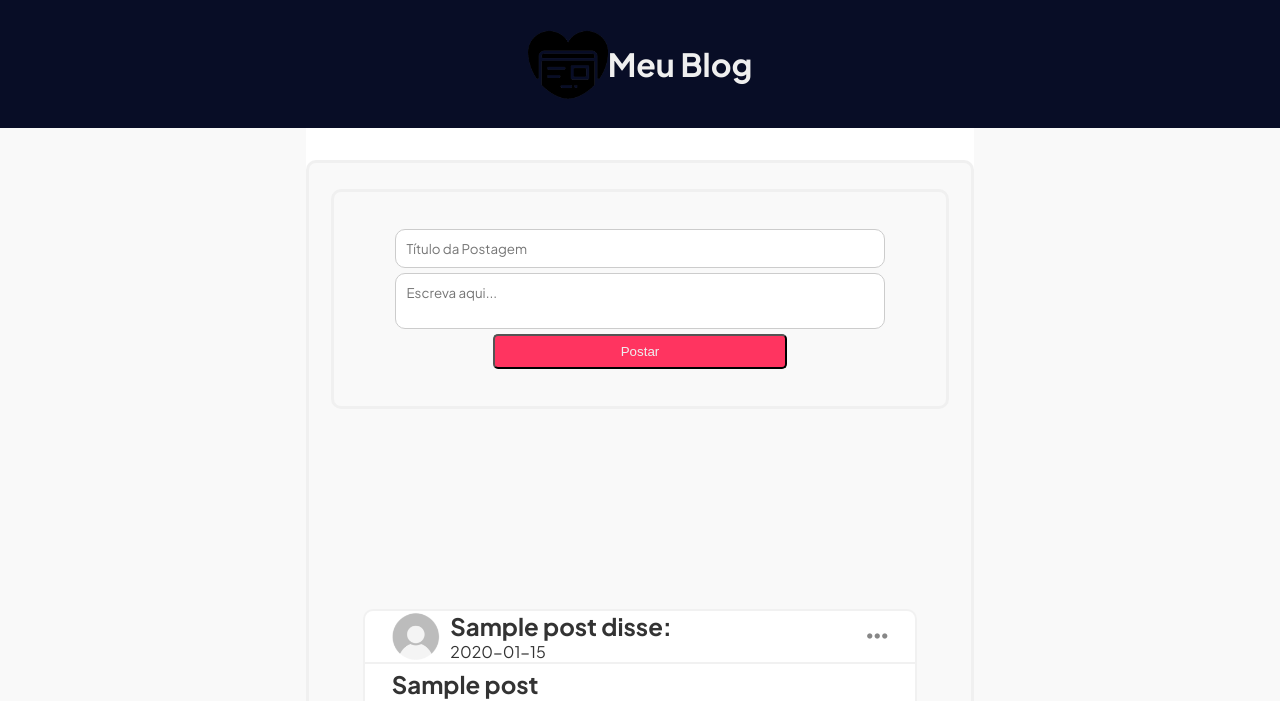
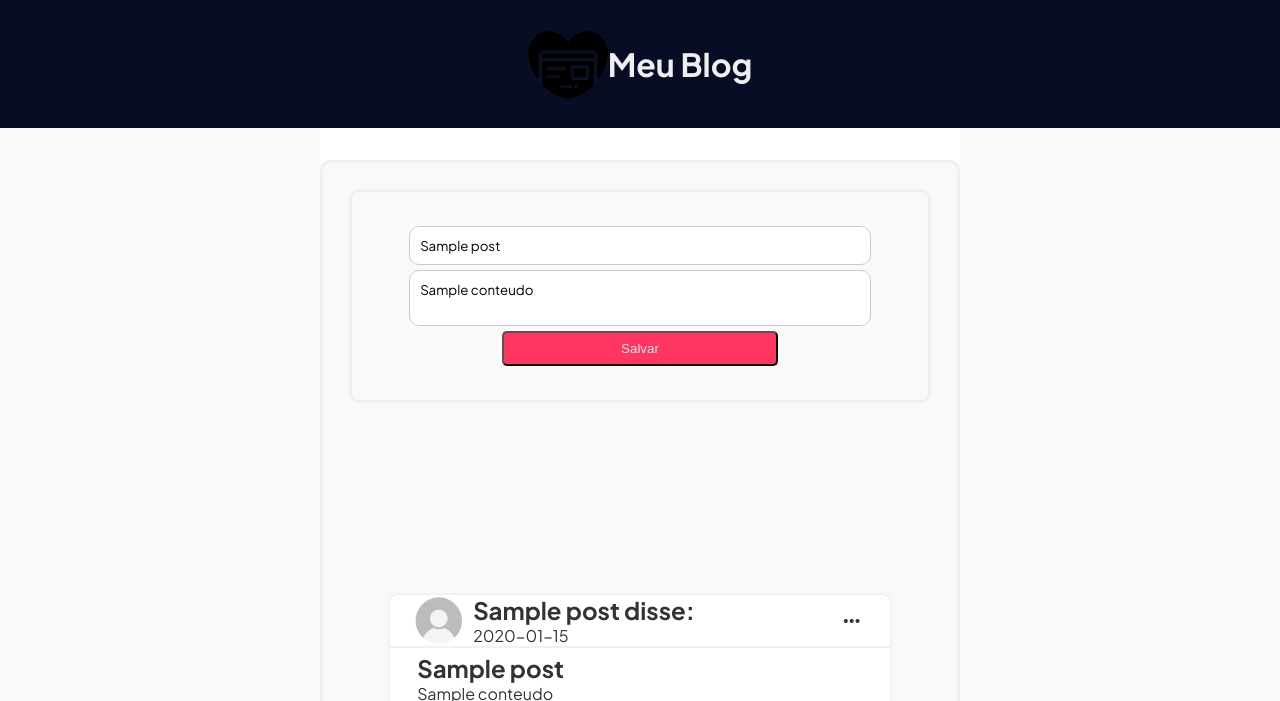
Before and after one commit to Lorena-Rinaldo/Blog, a Flask app: template templates/index.html in a window 1280 px wide. Shown: the top 701 px of the page. Run offline with Flask 3, Linux system fonts and the light colour scheme; the template is opened without the code that fills it: most values are stand-ins (such as "Sample title", 1, 10 or a date in 2020).

Commit message:
Realização das funções de editar e excluir posts

```diff
--- a/app.py
+++ b/app.py
@@ -1,5 +1,7 @@
 from flask import Flask, render_template, request, redirect, flash
-from database import listar_post, adicionar_post
+from database import listar_post, adicionar_post, conectar
+
+import mysql.connector
 
 # Informa o tipo do app
 app = Flask(__name__)
@@ -17,8 +19,6 @@ def index():
 
 
 # Rota do form de postagem
-
-
 @app.route("/novopost", methods=["GET", "POST"])
 def novopost():
     if request.method == "GET":
@@ -39,6 +39,58 @@ def novopost():
         return redirect("/")
 
 
+# Rota para Editar posts
+@app.route("/editarpost/<int:idPost>", methods=["GET", "POST"])
+def editarpost(idPost):
+    if request.method == "GET":
+        try:
+            with conectar() as conexao:
+                cursor = conexao.cursor(dictionary=True)
+                cursor.execute(f"SELECT * FROM post WHERE idPost = {idPost}")
+                post = cursor.fetchone()
+                postagens = listar_post()
+                return render_template("index.html", postagens=postagens, post=post)
+        except mysql.connector.Error as erro:
+            print(f"Erro de BD! \n Erro: {erro}")
+            flash("Houve um erro! Tente mais tarde!")
+            return redirect("/")
+
+    if request.method == "POST":
+        # Pegando informações do formulário
+        titulo = request.form["titulo"]
+        conteudo = request.form["conteudo"]
+        try:
+            with conectar() as conexao:
+                cursor = conexao.cursor()
+                # O trecho '(%s, %s, %s)' significa injeção de SQL
+                sql = "UPDATE post SET titulo=%s,conteudo=%s WHERE idPost = %s"
+                cursor.execute(sql, (titulo, conteudo, idPost))
+                conexao.commit()
+                return redirect("/")
+        except mysql.connector.Error as erro:
+            print(f"Erro de BD! \n Erro: {erro}")
+            flash("Ops! Tente mais tarde!")
+            redirect("/")
+
+
+# Rota para Excluir Post
+@app.route("/excluirpost/<int:idPost>")
+def excluirpost(idPost):
+    try:
+        with conectar() as conexao:
+            cursor = conexao.cursor()
+            # O trecho '(%s, %s, %s)' significa injeção de SQL
+            sql = "DELETE FROM post WHERE idPost = %s"
+            cursor.execute(sql, (idPost,))
+            conexao.commit()
+            flash("Post Excluído!")
+            return redirect("/")
+    except mysql.connector.Error as erro:
+        print(f"Erro de BD! \n Erro: {erro}")
+        flash("Ops! Tente mais tarde!")
+        redirect("/")
+
+
 #  ---Final do Arquivo---
 if __name__ == "__main__":
     app.run(debug=True)
--- /dev/null
+++ b/static/css/flashmessage.css
@@ -0,0 +1,19 @@
+.flash-message {
+    position: fixed;
+    text-align: center;
+    width: 16em;
+    bottom: 20px;
+    right: 20px;
+    color: #080D26;
+    padding: 2em;
+    border-radius: 5px;
+    border: 1px solid #FF3460;
+    box-shadow: 0 4px 8px rgba(0, 0, 0, 0.2);
+    z-index: 1000;
+    opacity: 0;
+    transition: opacity 0.5s ease-in-out;
+}
+
+.flash-message.show {
+    opacity: 1;
+}
--- a/static/css/style.css
+++ b/static/css/style.css
@@ -17,8 +17,9 @@
 * {
     margin: 0;
     padding: 0;
-    box-sizing: 0;
+    box-sizing: border-box;
 }
+
 
 html {
     overflow-y: scroll;
@@ -202,23 +203,57 @@ main {
         display: flex;
         justify-content: center;
         align-items: center;
+
         img {
             height: 3em;
         }
     }
 }
 
-.config_post {
+.post-button {
+    position: relative;
     display: flex;
-    flex-direction: row;
-    align-self: center;
-    gap: 10px;
+    align-items: center;
+    cursor: pointer;
 
-    i {
-        font-size: 24px;
-        color: #878787;
+    .opcoes-menu {
+        display: none;
+        position: absolute;
+        background-color: #f9f9f9;
+        min-width: 160px;
+        box-shadow: 0px 8px 16px 0px rgba(0, 0, 0, 0.2);
+        z-index: 1000;
+        right: 0;
+        top: 100%;
+        border-radius: 5px;
+        overflow: hidden;
+        margin-top: 5px;
+
+        a {
+            text-decoration: none;
+            color: #333;
+            padding: 10px 15px;
+            display: block;
+            font-size: 0.95em;
+        }
+    }
+
+
+    .opcoes-menu a:hover {
+        background-color: #ddd;
+    }
+
+    .opcoes-menu.show-menu {
+        display: block;
+    }
+
+    .ellipsis-icon {
+        margin-left: 10px;
+        cursor: pointer;
+        padding: 5px;
     }
 }
+
 
 .post-content {
     padding: 5px;
--- /dev/null
+++ b/static/js/flashmessages.js
@@ -0,0 +1,9 @@
+document.addEventListener('DOMContentLoaded', function () {
+    const flashPopup = document.getElementById('flashPopup');
+    if (flashPopup) {
+        flashPopup.classList.add('show'); // Mostra a pop-up
+        setTimeout(() => {
+            flashPopup.classList.remove('show'); // Esconde depois de 3 segundos
+        }, 3000);
+    }
+});
--- /dev/null
+++ b/static/js/postconfig.js
@@ -0,0 +1,44 @@
+document.addEventListener('DOMContentLoaded', function () {
+    const ellipsisIcons = document.querySelectorAll('.ellipsis-icon');
+
+    ellipsisIcons.forEach(icon => {
+        icon.addEventListener('click', function (event) {
+            event.stopPropagation(); // Impede que o clique se propague para o document
+            const postId = this.id.split('-')[1];
+            const menuOptions = document.getElementById(`menuOptions-${postId}`);
+
+            // Fecha outros menus antes de abrir este
+            document.querySelectorAll('.opcoes-menu.show-menu').forEach(openMenu => {
+                if (openMenu.id !== `menuOptions-${postId}`) {
+                    openMenu.classList.remove('show-menu');
+                }
+            });
+
+            menuOptions.classList.toggle('show-menu');
+        });
+    });
+
+    // Fechar o menu se clicar em qualquer lugar fora dele
+    document.addEventListener('click', function (event) {
+        let clickedInsideEllipsis = false;
+        let clickedInsideMenu = false;
+
+        ellipsisIcons.forEach(icon => {
+            if (icon.contains(event.target)) {
+                clickedInsideEllipsis = true;
+            }
+        });
+
+        document.querySelectorAll('.opcoes-menu').forEach(menu => {
+            if (menu.contains(event.target)) {
+                clickedInsideMenu = true;
+            }
+        });
+
+        if (!clickedInsideEllipsis && !clickedInsideMenu) {
+            document.querySelectorAll('.opcoes-menu.show-menu').forEach(openMenu => {
+                openMenu.classList.remove('show-menu');
+            });
+        }
+    });
+});
--- a/templates/base.html
+++ b/templates/base.html
@@ -7,7 +7,13 @@
     <title>Blog</title>
 
     <link rel="stylesheet" href="../static/css/style.css">
-    <link rel="stylesheet" href="https://cdnjs.cloudflare.com/ajax/libs/font-awesome/6.5.2/css/all.min.css" integrity="..." crossorigin="anonymous" referrerpolicy="no-referrer" />
+    <link rel="stylesheet" href="../static/css/flashmessage.css">
+
+    <link rel="stylesheet" href="https://cdnjs.cloudflare.com/ajax/libs/font-awesome/6.5.2/css/all.min.css"
+        integrity="..." crossorigin="anonymous" referrerpolicy="no-referrer" />
+
+    <script src="../static/js/flashmessages.js"></script>
+    <script src="../static/js/postconfig.js"></script>
 </head>
 
 <body>
@@ -19,13 +25,15 @@
     </header>
 
     <main>
-        <!-- Jimja2 -> código instalado com o flask para implantar comandos back-end dentro do HTML -->
+        <!-- Jinja2 -> código instalado com o flask para implantar comandos back-end dentro do HTML -->
         {% block conteudo %}{% endblock %}
     </main>
 
     <footer>
         <p>Meu Blog - Feito com Flask</p>
     </footer>
+
+    {% block scripts %}{% endblock %}
 </body>
 
 </html>
--- a/templates/index.html
+++ b/templates/index.html
@@ -5,9 +5,10 @@
 <!-- O with msg pegará a primeira mensagem do servidor e vai deixar ali, depois perguntará se tem mensagem e a enviará(caso tenha) -->
 {% with msg = get_flashed_messages()|first %}
 {% if msg %}
-<script>
-    alert('{{msg}}')
-</script>
+<div id="flashPopup" class="flash-message">
+    {{ msg }}
+</div>
+
 {% endif %}
 {% endwith %}
 
@@ -18,10 +19,13 @@
 
     <div class="col-centro">
         <div class="form-post">
-            <form action="/novopost" method="post">
-                <input type="text" name="titulo" placeholder="Título da Postagem" required>
-                <textarea name="conteudo" placeholder="Escreva aqui..." required></textarea>
-                <button type="submit">Postar</button>
+            <!-- Se estiver no modo de edição, concatena a rota com o post.idPost e converte em string -->
+            <form action="{{ '/editarpost/' + post.idPost|string if post else 'novopost' }}" method="post">
+                <input type="text" name="titulo" placeholder="Título da Postagem"
+                    value="{{ post.titulo if post else '' }}" required>
+                <textarea name="conteudo" placeholder="Escreva aqui..."
+                    required>{{ post.conteudo if post else '' }}</textarea>
+                <button type="submit">{{'Salvar' if post else 'Postar'}}</button>
             </form>
         </div>
         <div class="feed">
@@ -46,12 +50,17 @@
                         </div>
                     </div>
 
-                    <div class="config_post">
-                        <div>
-                            <h3><i class="fa-solid fa-ellipsis"></i></h3>
+                    <div class="post-button">
+                        <div class="opcoes-menu" id="menuOptions-{{post.idPost}}">
+                            <a href="/editarpost/{{post.idPost}}">
+                                <h3><i class="fa-solid fa-pencil"></i> Editar</h3>
+                            </a>
+                            <a href="/excluirpost/{{post.idPost}}">
+                                <h3><i class="fa-solid fa-trash"></i> Excluir</h3>
+                            </a>
                         </div>
-                        <!-- <h3><i class="fa-solid fa-pencil"></i> Editar</h3> -->
-                        <!-- <h3><i class="fa-solid fa-trash"></i> Excluir</h3> -->
+                        <h3 class="ellipsis-icon" id="ellipsisIcon-{{post.idPost}}"><i class="fa-solid fa-ellipsis"></i>
+                        </h3>
                     </div>
                 </div>
                 <div class="post-content">
```
Also changed, not shown: static/js/script.js (deleted).
